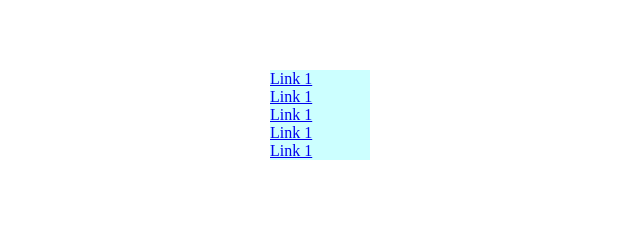
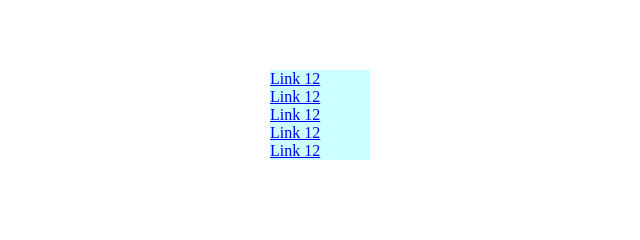
Before and after one commit to grama-cc/escola-grama, a plain HTML site: page flexbox.html in a window 1280 px wide. Shown: the part 151-391 px from the top of the page, 320-960 px from the left. Drawn offline with Linux system fonts and the light colour scheme.

Commit message:
Update Test sync

```diff
--- a/flexbox.html
+++ b/flexbox.html
@@ -54,11 +54,11 @@
     <span>2</span>
 
     <nav>
-      <a href="http://www.google.com">Link 1</a>
-      <a href="http://www.google.com">Link 1</a>
-      <a href="http://www.google.com">Link 1</a>
-      <a href="http://www.google.com">Link 1</a>
-      <a href="http://www.google.com">Link 1</a>
+      <a href="http://www.google.com">Link 12</a>
+      <a href="http://www.google.com">Link 12</a>
+      <a href="http://www.google.com">Link 12</a>
+      <a href="http://www.google.com">Link 12</a>
+      <a href="http://www.google.com">Link 12</a>
     </nav>
 
     <div class="menu-horizontal">
```
